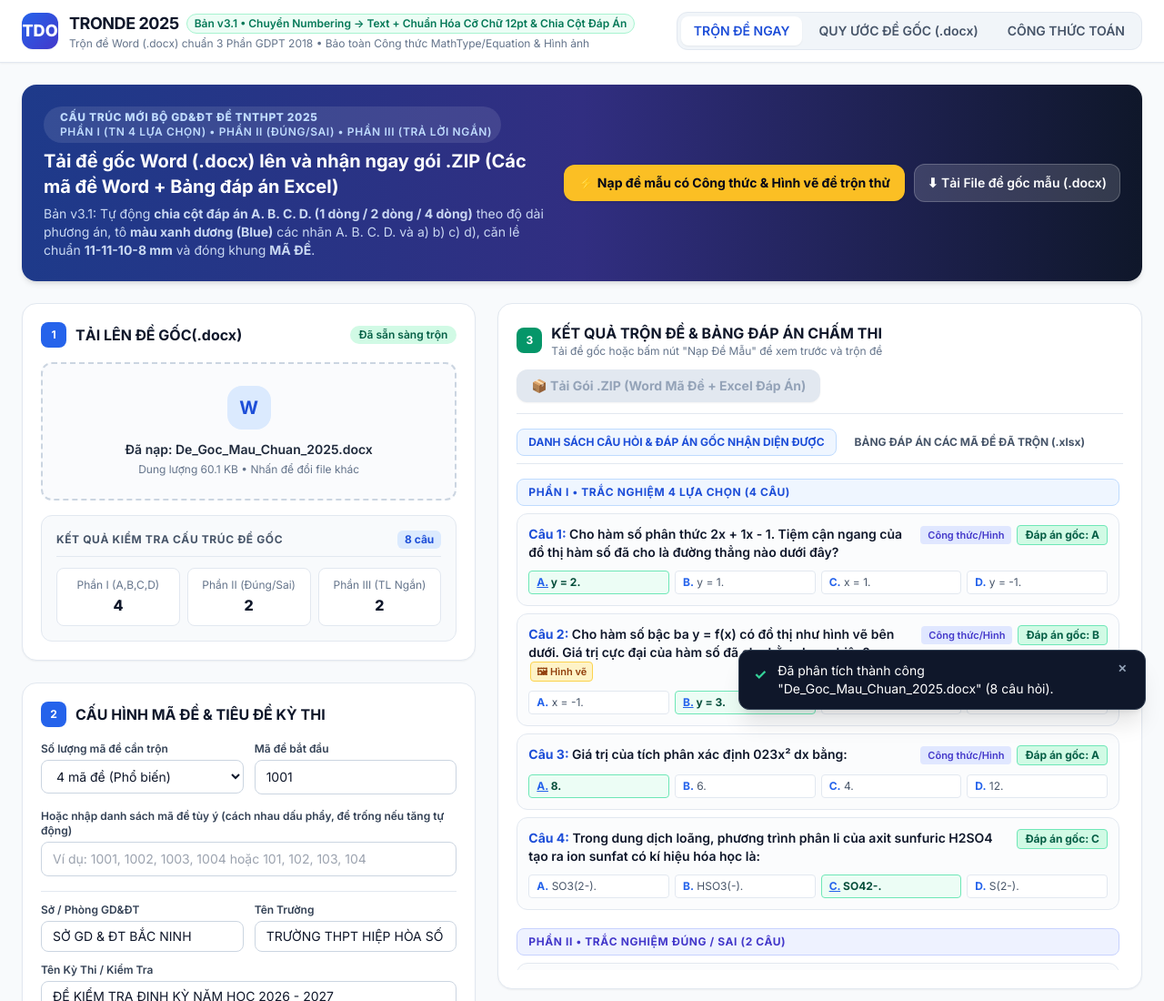
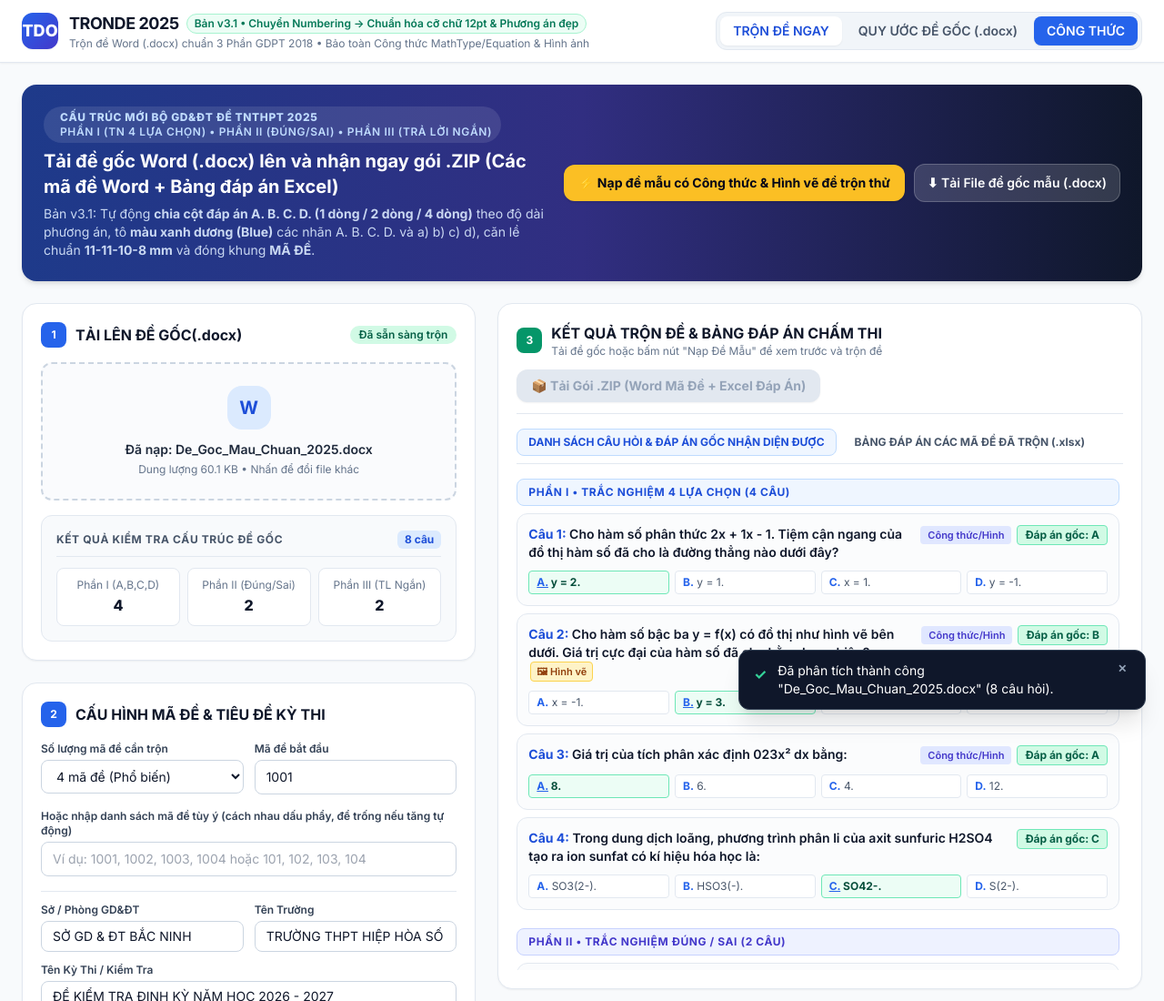
Before and after one commit to vubaovn/tronde, a plain HTML site: page index.html in a window 1280 px wide. Shown: the top 1100 px of the page at 91% size. Drawn offline with nearby package versions, Linux system fonts and the light colour scheme.

Commit message:
Cập nhật index.html

```diff
--- a/index.html
+++ b/index.html
@@ -51,7 +51,7 @@
           <div class="flex items-center gap-2">
             <h1 class="text-base sm:text-lg font-bold tracking-tight text-slate-900">TRONDE 2025</h1>
             <span class="inline-flex items-center px-2 py-0.5 rounded-full text-xs font-semibold bg-emerald-50 text-emerald-700 border border-emerald-200">
-              Bản v3.1 • Chuyển Numbering → Text + Chuẩn Hóa Cỡ Chữ 12pt & Chia Cột Đáp Án
+              Bản v3.1 • Chuyển Numbering → Chuẩn hóa cỡ chữ 12pt & Phương án đẹp
             </span>
           </div>
           <p class="text-xs text-slate-500">Trộn đề Word (.docx) chuẩn 3 Phần GDPT 2018 • Bảo toàn Công thức MathType/Equation & Hình ảnh</p>
@@ -66,9 +66,11 @@
         <button type="button" id="tabBtnFormat" data-tab="format" class="tab-nav-btn px-3.5 py-1.5 rounded-lg text-xs sm:text-sm font-semibold transition text-slate-600 hover:text-slate-900">
           QUY ƯỚC ĐỀ GỐC (.docx)
         </button>
-        <a href="mathEQ/mathEQ.html" class="px-3.5 py-1.5 rounded-lg text-xs sm:text-sm font-semibold transition text-slate-600 hover:text-slate-900">
-          CÔNG THỨC TOÁN
-        </a>
+        <a href="mathEQ/mathEQ.html" target="_blank" rel="noopener noreferrer" class="px-3.5 py-1.5 rounded-lg text-xs sm:text-sm font-semibold transition bg-blue-600 text-white hover:bg-blue-700 shadow-sm">
+          CÔNG THỨC
+		</a>
+
+
 
 
 		<!--
```
Also changed, not shown: templates/index.html (+6 -4 lines).
